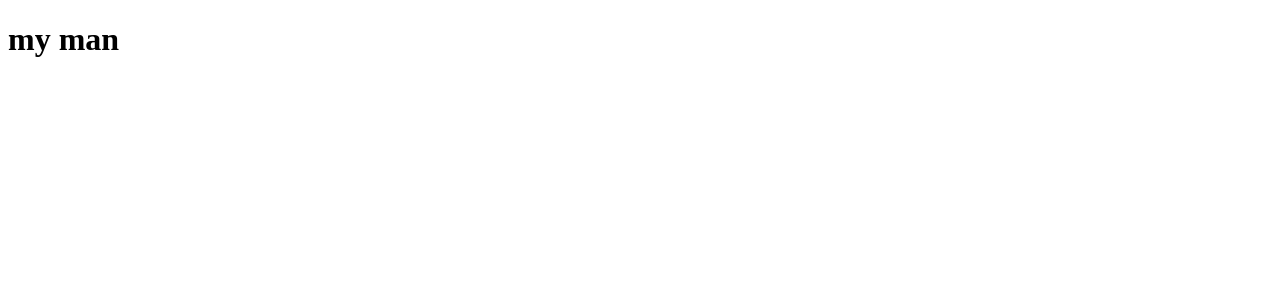
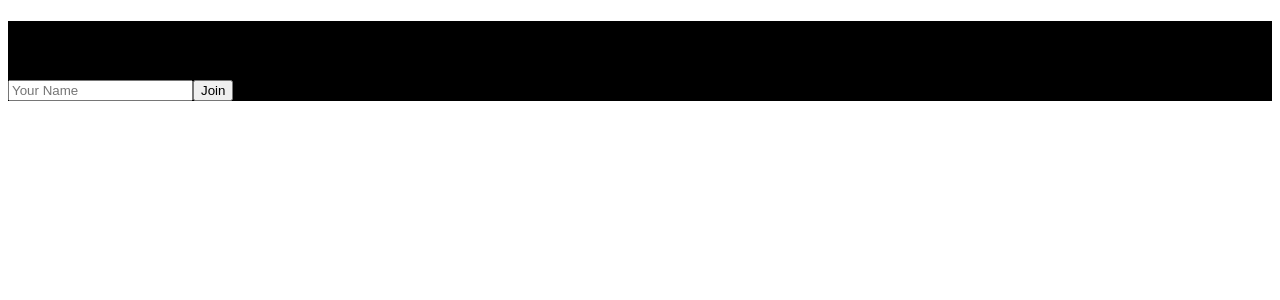
Before and after one commit to shankarsan-dev/ChatApplication, a React (Vite) app in the folder frontend/: page / in a window 1280 px wide. Shown: the top 300 px of the page. Built offline with nearby package versions, Linux system fonts and the light colour scheme.

Commit message:
Join page initialization

```diff
--- a/frontend/package.json
+++ b/frontend/package.json
@@ -12,6 +12,7 @@
   "dependencies": {
     "react": "^18.3.1",
     "react-dom": "^18.3.1",
+    "react-router-dom": "^7.0.2",
     "react-scroll-to-bottom": "^4.2.0",
     "socket.io-client": "^4.8.1"
   },
--- a/frontend/src/App.jsx
+++ b/frontend/src/App.jsx
@@ -1,11 +1,26 @@
 
 import React from 'react';
+import { Route, BrowserRouter as Router, Routes } from "react-router-dom";
+import Join from './component/Join/Join';
+// import socketIO from "socket.io-client";
+// const ENDPOINT = "http://localhost:4500/"
+// const socket = socketIO(ENDPOINT,{transports:['websocket']});
+const App = () => {
+  // socket.on("connect",()=>{
+  //   console.log("new connection");
+  //})
+  return (
 
-const App = () => {
-  return (
-    <div>
-      <h1>my man </h1>
-    </div>
+      <Router>
+            <div className='App'>
+       <Routes>
+       <Route exact path="/" element={<Join/>}/>
+       </Routes>
+
+        </div>
+      </Router>
+
+
   )
 }
 
--- /dev/null
+++ b/frontend/src/component/Join/Join.css
@@ -0,0 +1,4 @@
+.JoinPage{
+    background-color: black;
+
+}
--- /dev/null
+++ b/frontend/src/component/Join/Join.jsx
@@ -0,0 +1,22 @@
+import React, { useState } from 'react';
+import "./join.css";
+const Join = () => {
+const [name, setName] = useState("");
+
+const handleClick = ()=>{
+  alert("Joining room "+name);
+}
+  return (
+
+    <div className='JoinPage'>
+      <div className="JoinContainer">
+
+      <h1>Join Page</h1>
+      </div>
+      <input type="text" placeholder='Your Name' onChange={(e)=>e.target.value}/>
+      <button onClick={handleClick}>Join</button>
+    </div>
+  )
+}
+
+export default Join
```
Also changed, not shown: 2 other files (tests, documents, lock files or other folders).
